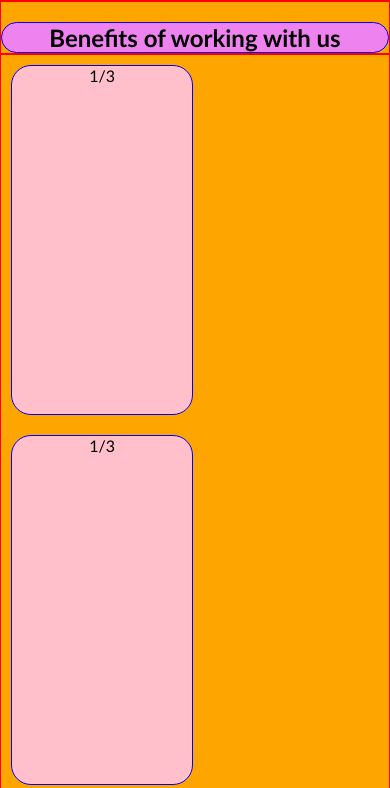
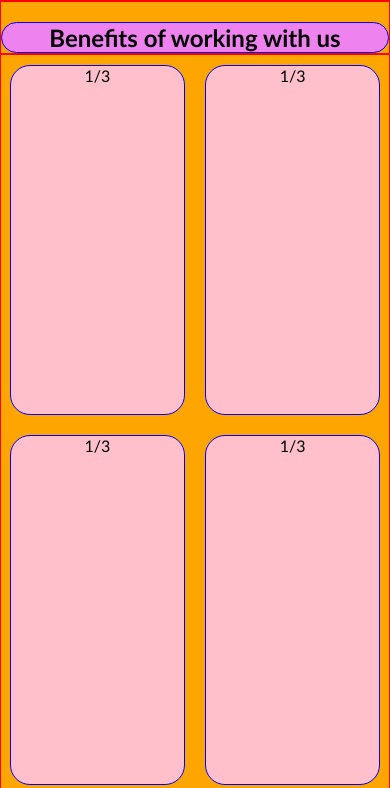
Before and after one commit to Alessandro-Moroni/htmlcss-responsive-layout, a plain HTML site: page index.html in a window 390 px wide. Shown: the part 2829-3617 px from the top of the page. Drawn offline with Linux system fonts and the light colour scheme.

Commit message:
[fix]tablet-query

```diff
--- a/css/style.css
+++ b/css/style.css
@@ -189,11 +189,13 @@ footer .container-footer{
 
   }
   main .benefits-list {
-    flex-wrap: wrap;
+    width: 100%;
+
   }
   main .benefits-list .col-1-3 {
     background-color: pink;
-    width: 47%;
+    width: 45%;
+    margin: 10px 9px;
   }
 
   main .container-50{
```
